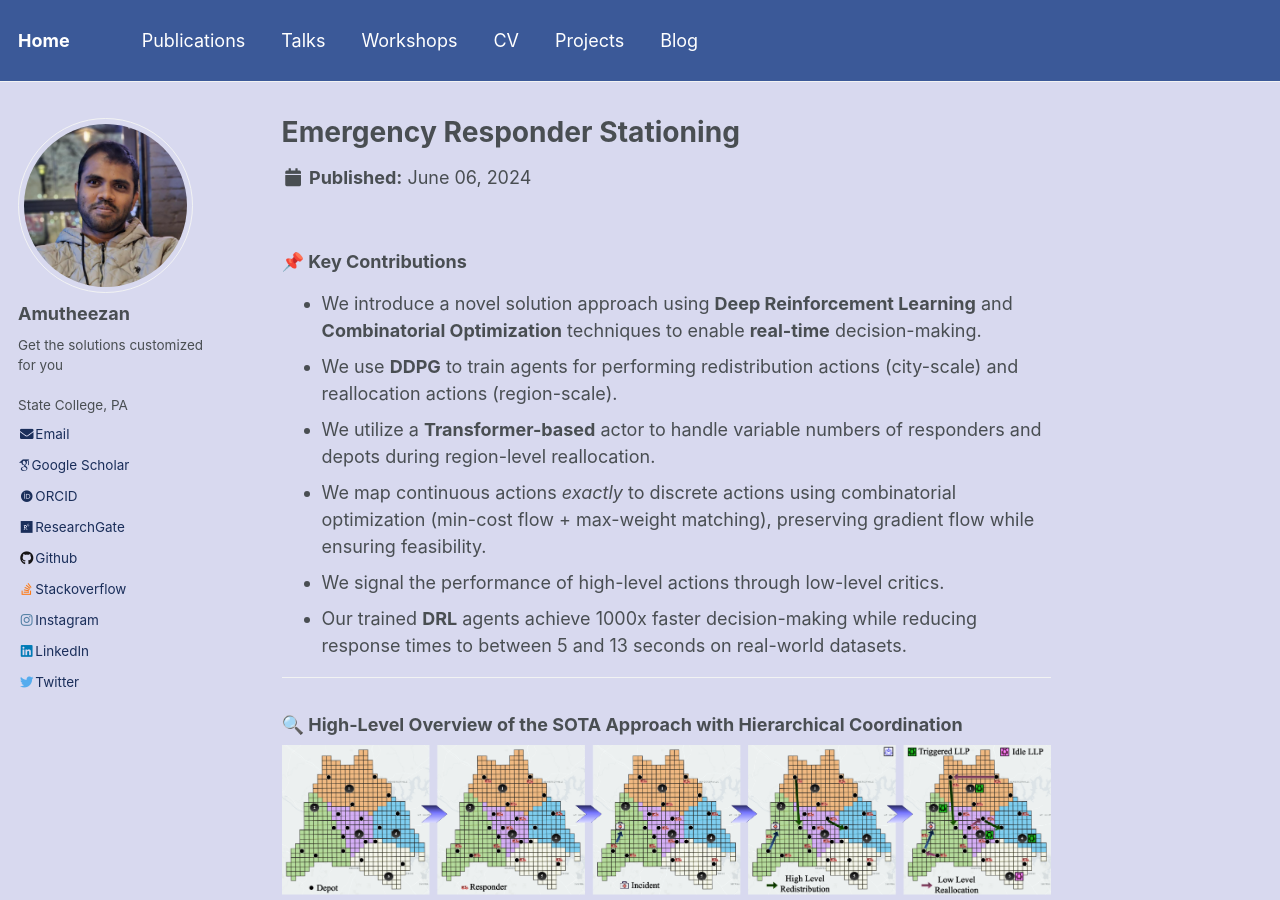
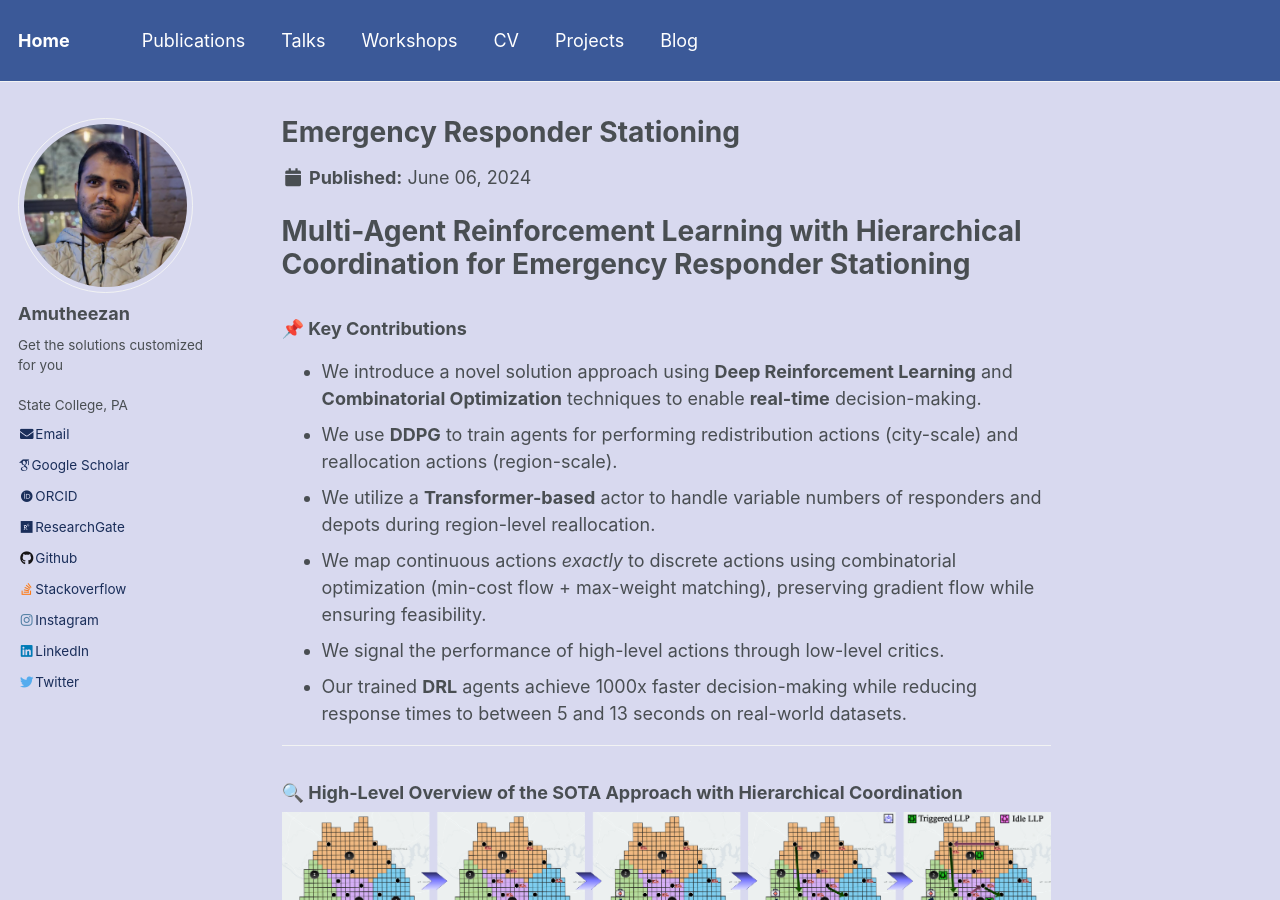
Before and after one commit to Amutheezan/amutheezan.github.io, a Jekyll site: the page built from _projects/2024-06-06-stationing.md, in a window 1280 px wide and 900 px high. Built offline with Jekyll 4.4.1, drawn with Linux system fonts in a browser that asks for light colours; some web fonts are replaced.

Commit message:
Update 2024-06-06-stationing.md

```diff
--- a/_projects/2024-06-06-stationing.md
+++ b/_projects/2024-06-06-stationing.md
@@ -6,6 +6,10 @@ permalink: /projects/stationing
 date: 2024-06-06
 
 ---
+
+# Multi-Agent Reinforcement Learning with Hierarchical Coordination for Emergency Responder Stationing
+
+
 ### 📌 Key Contributions
 - We introduce a novel solution approach using **Deep Reinforcement Learning** and **Combinatorial Optimization** techniques to enable **real-time** decision-making.
 - We use **DDPG** to train agents for performing redistribution actions (city-scale) and reallocation actions (region-scale).
```
